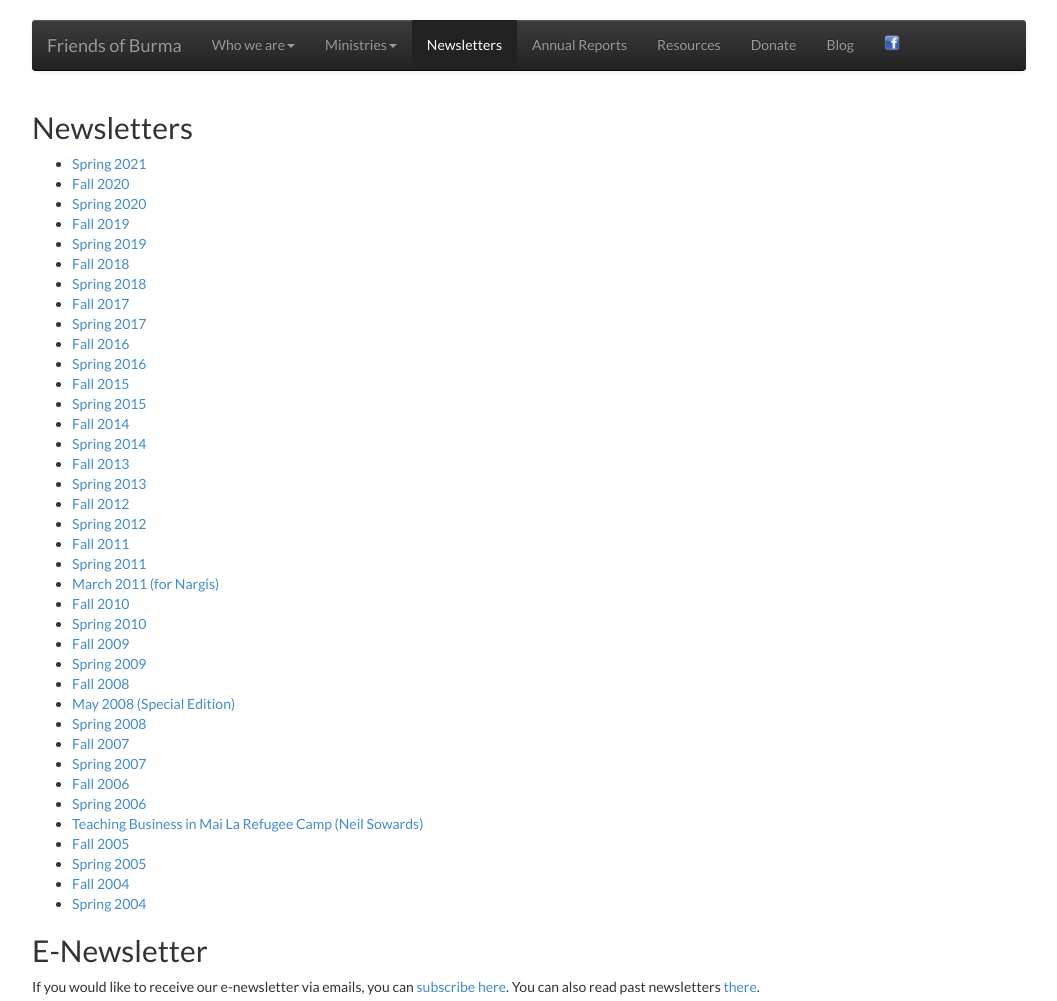
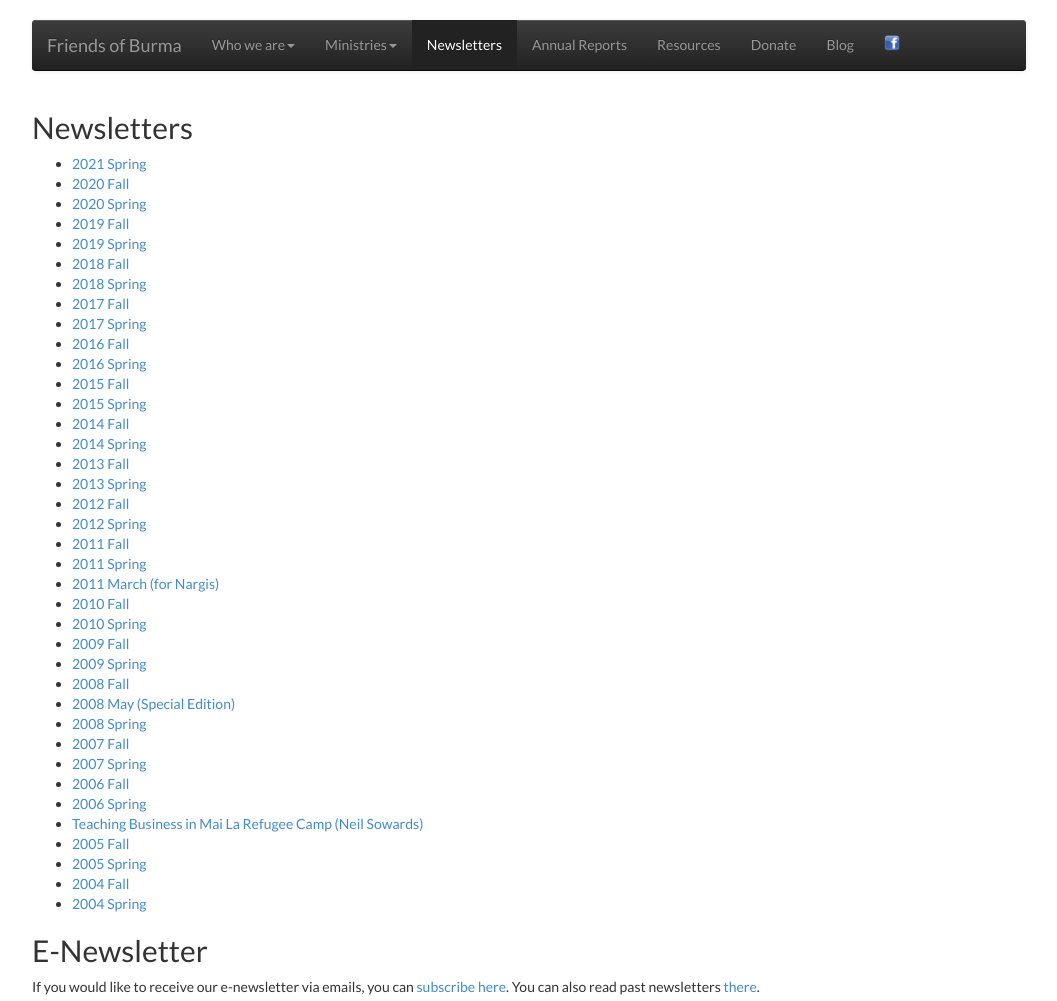
Before and after one commit to friendsofburma/friendsofburma.github.io, a Jekyll site: the page built from _pages/newsletter.md, in a window 1280 px wide. Shown: the top 1001 px of the page, without its empty margins (111-1168 px from the left). Built offline with Jekyll 4.4.1, drawn with Linux system fonts in a browser that asks for light colours.

```diff
--- a/_pages/newsletter.md
+++ b/_pages/newsletter.md
@@ -9,44 +9,44 @@ permalink: /newsletters/
 
 ## Newsletters
 
--   [Spring 2021](http://news.friendsofburma.org/2021/04/friends-of-burma-inc-newsletter-spring.html)
--   [Fall 2020](http://news.friendsofburma.org/2020/09/friends-of-burma-inc-newsletter-fall.html)
--   [Spring 2020](http://news.friendsofburma.org/2020/04/friends-of-burma-inc-newsletter-spring.html)
--   [Fall 2019](http://news.friendsofburma.org/2019/09/friends-of-burma-inc-newsletter-fall.html)
--   [Spring 2019](https://drive.google.com/file/d/1mqqJFo7AjuV4ctGagTDrP8AiecVDvMg9/view)
--   [Fall 2018](https://drive.google.com/file/d/1UUucE6IcwUQxNOZ29t1kIcATn4Zv8-Mi/view?usp=sharing)
--   [Spring 2018](https://drive.google.com/file/d/1ngXoGswlcHd1lcjNpIrgjGFdhy1vhoN8/view?usp=sharing)
--   [Fall 2017](http://news.friendsofburma.org/2017/10/friends-of-burma-inc-newsletter-special.html)
--   [Spring 2017](http://news.friendsofburma.org/2017/05/friends-of-burma-newsletter-spring-2017.html)
--   [Fall 2016](http://news.friendsofburma.org/2016/09/friends-of-burma-inc-newsletter-fall.html)
--   [Spring 2016](http://news.friendsofburma.org/2016/05/friends-of-burma-inc-newsletter-spring.html)
--   [Fall 2015](https://drive.google.com/file/d/0B6twxZ-WcgVBU1o1dmYtem9naDQ/view?usp=sharing)
--   [Spring 2015](https://drive.google.com/file/d/0B7ZEOyKXVhn1T3RRLWhGTFRJcDg/view?usp=sharing)
--   [Fall 2014](https://drive.google.com/file/d/0B7ZEOyKXVhn1UGFzQVQzRldnNms/edit?usp=sharing)
--   [Spring 2014](https://drive.google.com/file/d/0B7ZEOyKXVhn1NmFOYmtjWXZrMTg/edit?usp=sharing)
--   [Fall 2013](https://drive.google.com/file/d/0B7ZEOyKXVhn1cUhQblpDc1RQUm8/edit?usp=sharing)
--   [Spring 2013](https://drive.google.com/file/d/0B7ZEOyKXVhn1YVFnOEZ4bEUtMUE/edit?usp=sharing)
--   [Fall 2012](https://drive.google.com/file/d/0B7ZEOyKXVhn1U2tGcFlXdVpsTW8/edit?usp=sharing)
--   [Spring 2012](https://drive.google.com/file/d/0B7ZEOyKXVhn1OGNkT1RpZldUUjQ/edit?usp=sharing)
--   [Fall 2011](https://drive.google.com/file/d/0B7ZEOyKXVhn1RHhEQVpnMmJnYnM/edit?usp=sharing)
--   [Spring 2011](/static/docs/newsletter_spring_2011.pdf)
--   [March 2011 (for Nargis)](/static/docs/newsletter_nargis_032011.pdf)
--   [Fall 2010](https://drive.google.com/file/d/0B7ZEOyKXVhn1bll5VmRIN1REZXM/edit?usp=sharing)
--   [Spring 2010](/static/docs/newsletter_spring_2010.pdf)
--   [Fall 2009](https://drive.google.com/file/d/0B7ZEOyKXVhn1YUVBTkNodXB6YWs/edit?usp=sharing)
--   [Spring 2009](https://drive.google.com/file/d/0B7ZEOyKXVhn1ZW82dC1RS0RKWlE/edit?usp=sharing)
--   [Fall 2008](https://drive.google.com/file/d/0B7ZEOyKXVhn1Sk5lMkh0X2xVZms/edit?usp=sharing)
--   [May 2008 (Special Edition)](https://drive.google.com/file/d/0B7ZEOyKXVhn1NmZKdm1NN2lMaEU/edit?usp=sharing)
--   [Spring 2008](https://drive.google.com/file/d/0B7ZEOyKXVhn1VTBFYlJ0VnVoSkU/edit?usp=sharing)
--   [Fall 2007](https://drive.google.com/file/d/0B7ZEOyKXVhn1eFN0dTBSb2NMTmM/edit?usp=sharing)
--   [Spring 2007](https://drive.google.com/file/d/0B7ZEOyKXVhn1VVhteVk2aHNCM0k/edit?usp=sharing)
--   [Fall 2006](https://drive.google.com/file/d/0B7ZEOyKXVhn1LURQbmNmVFNfbFE/edit?usp=sharing)
--   [Spring 2006](https://drive.google.com/file/d/0B7ZEOyKXVhn1LTRtejFnaVFybHc/edit?usp=sharing)
+-   [2021 Spring](http://news.friendsofburma.org/2021/04/friends-of-burma-inc-newsletter-spring.html)
+-   [2020 Fall](http://news.friendsofburma.org/2020/09/friends-of-burma-inc-newsletter-fall.html)
+-   [2020 Spring](http://news.friendsofburma.org/2020/04/friends-of-burma-inc-newsletter-spring.html)
+-   [2019 Fall](http://news.friendsofburma.org/2019/09/friends-of-burma-inc-newsletter-fall.html)
+-   [2019 Spring](https://drive.google.com/file/d/1mqqJFo7AjuV4ctGagTDrP8AiecVDvMg9/view)
+-   [2018 Fall](https://drive.google.com/file/d/1UUucE6IcwUQxNOZ29t1kIcATn4Zv8-Mi/view?usp=sharing)
+-   [2018 Spring](https://drive.google.com/file/d/1ngXoGswlcHd1lcjNpIrgjGFdhy1vhoN8/view?usp=sharing)
+-   [2017 Fall](http://news.friendsofburma.org/2017/10/friends-of-burma-inc-newsletter-special.html)
+-   [2017 Spring](http://news.friendsofburma.org/2017/05/friends-of-burma-newsletter-spring-2017.html)
+-   [2016 Fall](http://news.friendsofburma.org/2016/09/friends-of-burma-inc-newsletter-fall.html)
+-   [2016 Spring](http://news.friendsofburma.org/2016/05/friends-of-burma-inc-newsletter-spring.html)
+-   [2015 Fall](https://drive.google.com/file/d/0B6twxZ-WcgVBU1o1dmYtem9naDQ/view?usp=sharing)
+-   [2015 Spring](https://drive.google.com/file/d/0B7ZEOyKXVhn1T3RRLWhGTFRJcDg/view?usp=sharing)
+-   [2014 Fall](https://drive.google.com/file/d/0B7ZEOyKXVhn1UGFzQVQzRldnNms/edit?usp=sharing)
+-   [2014 Spring](https://drive.google.com/file/d/0B7ZEOyKXVhn1NmFOYmtjWXZrMTg/edit?usp=sharing)
+-   [2013 Fall](https://drive.google.com/file/d/0B7ZEOyKXVhn1cUhQblpDc1RQUm8/edit?usp=sharing)
+-   [2013 Spring](https://drive.google.com/file/d/0B7ZEOyKXVhn1YVFnOEZ4bEUtMUE/edit?usp=sharing)
+-   [2012 Fall](https://drive.google.com/file/d/0B7ZEOyKXVhn1U2tGcFlXdVpsTW8/edit?usp=sharing)
+-   [2012 Spring](https://drive.google.com/file/d/0B7ZEOyKXVhn1OGNkT1RpZldUUjQ/edit?usp=sharing)
+-   [2011 Fall](https://drive.google.com/file/d/0B7ZEOyKXVhn1RHhEQVpnMmJnYnM/edit?usp=sharing)
+-   [2011 Spring](/static/docs/newsletter_spring_2011.pdf)
+-   [2011 March (for Nargis)](/static/docs/newsletter_nargis_032011.pdf)
+-   [2010 Fall](https://drive.google.com/file/d/0B7ZEOyKXVhn1bll5VmRIN1REZXM/edit?usp=sharing)
+-   [2010 Spring](/static/docs/newsletter_spring_2010.pdf)
+-   [2009 Fall](https://drive.google.com/file/d/0B7ZEOyKXVhn1YUVBTkNodXB6YWs/edit?usp=sharing)
+-   [2009 Spring](https://drive.google.com/file/d/0B7ZEOyKXVhn1ZW82dC1RS0RKWlE/edit?usp=sharing)
+-   [2008 Fall](https://drive.google.com/file/d/0B7ZEOyKXVhn1Sk5lMkh0X2xVZms/edit?usp=sharing)
+-   [2008 May (Special Edition)](https://drive.google.com/file/d/0B7ZEOyKXVhn1NmZKdm1NN2lMaEU/edit?usp=sharing)
+-   [2008 Spring](https://drive.google.com/file/d/0B7ZEOyKXVhn1VTBFYlJ0VnVoSkU/edit?usp=sharing)
+-   [2007 Fall](https://drive.google.com/file/d/0B7ZEOyKXVhn1eFN0dTBSb2NMTmM/edit?usp=sharing)
+-   [2007 Spring](https://drive.google.com/file/d/0B7ZEOyKXVhn1VVhteVk2aHNCM0k/edit?usp=sharing)
+-   [2006 Fall](https://drive.google.com/file/d/0B7ZEOyKXVhn1LURQbmNmVFNfbFE/edit?usp=sharing)
+-   [2006 Spring](https://drive.google.com/file/d/0B7ZEOyKXVhn1LTRtejFnaVFybHc/edit?usp=sharing)
 -   [Teaching Business in Mai La Refugee Camp (Neil Sowards)](/static/docs/teaching_business_in_mai_la_2006.pdf)
--   [Fall 2005](https://drive.google.com/file/d/0B7ZEOyKXVhn1d1BEbF9HX1VZd2s/edit?usp=sharing)
--   [Spring 2005](https://drive.google.com/file/d/0B7ZEOyKXVhn1Y2pyRjBNS0U2LUU/edit?usp=sharing)
--   [Fall 2004](https://drive.google.com/file/d/0B7ZEOyKXVhn1R081UERCWTBlb3c/edit?usp=sharing)
--   [Spring 2004](https://drive.google.com/file/d/0B7ZEOyKXVhn1b0NHVlVnQWhhb0U/edit?usp=sharing)
+-   [2005 Fall](https://drive.google.com/file/d/0B7ZEOyKXVhn1d1BEbF9HX1VZd2s/edit?usp=sharing)
+-   [2005 Spring](https://drive.google.com/file/d/0B7ZEOyKXVhn1Y2pyRjBNS0U2LUU/edit?usp=sharing)
+-   [2004 Fall](https://drive.google.com/file/d/0B7ZEOyKXVhn1R081UERCWTBlb3c/edit?usp=sharing)
+-   [2004 Spring](https://drive.google.com/file/d/0B7ZEOyKXVhn1b0NHVlVnQWhhb0U/edit?usp=sharing)
 
 
 ## E-Newsletter
```
